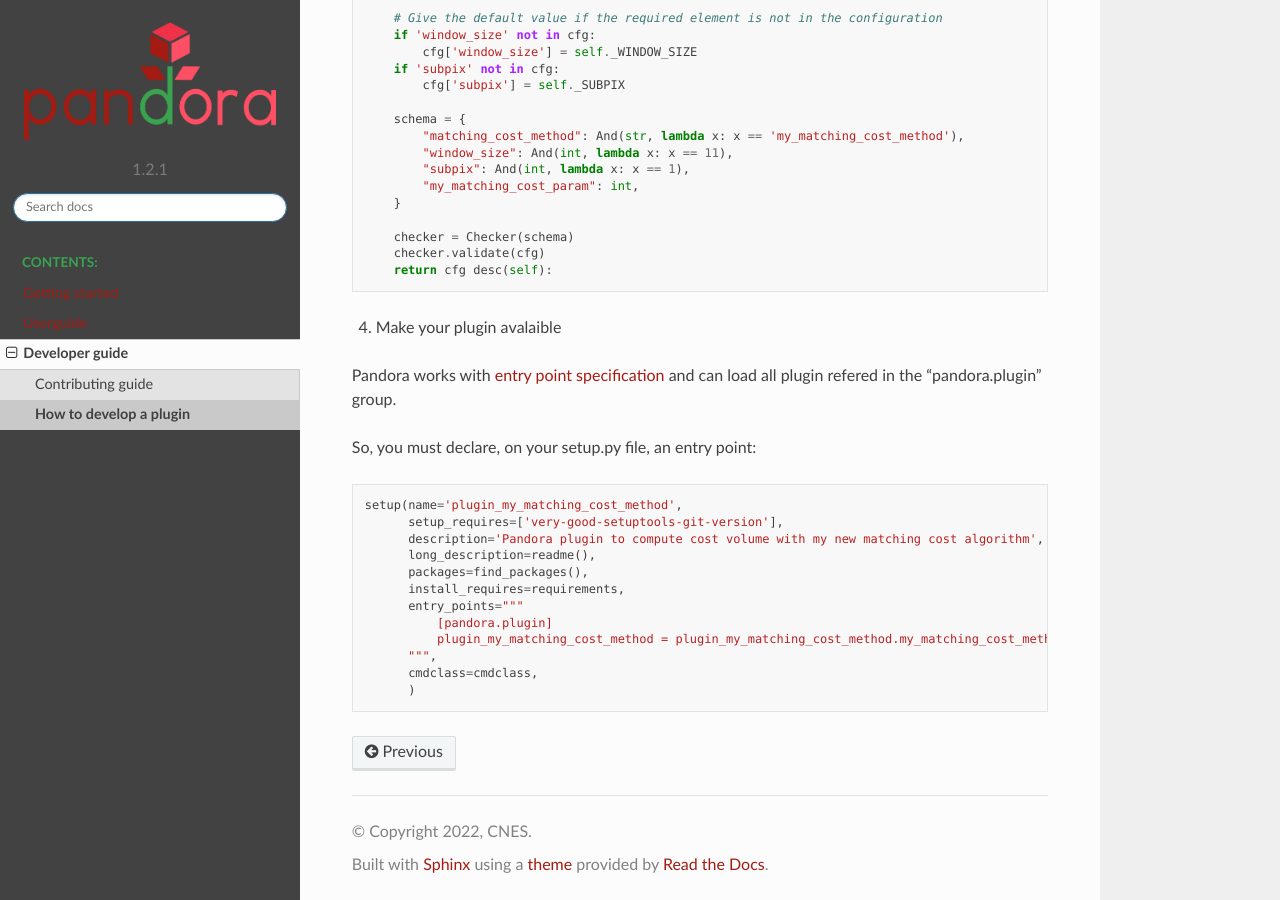
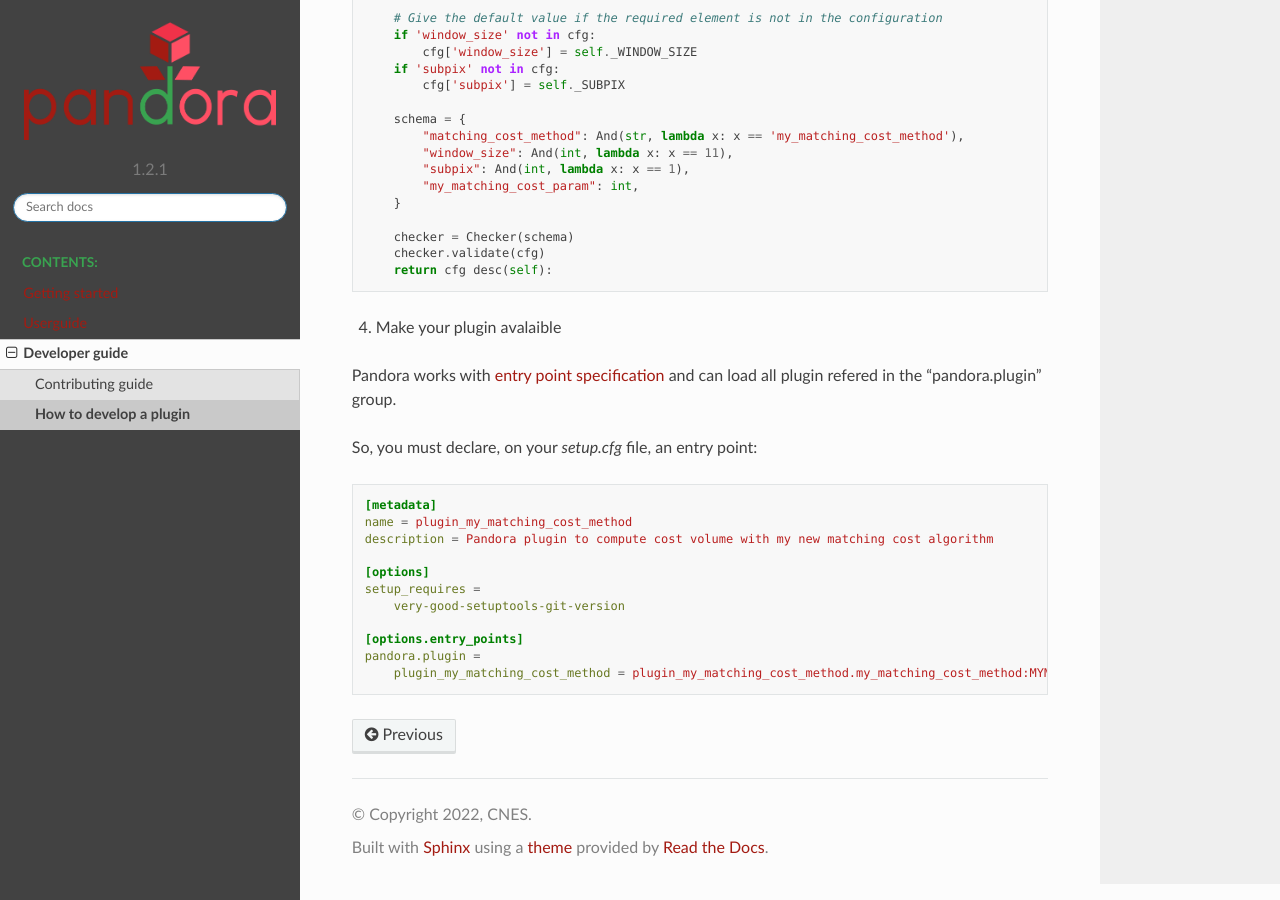
Before and after one commit to CNES/Pandora, a Sphinx documentation site: the page built from docs/source/developer_guide/your_plugin.rst, in a window 1280 px wide and 900 px high, scrolled down 997 px. Built offline with Sphinx 7.4.7 and the Read the Docs theme 2.0.0, drawn with Linux system fonts in a browser that asks for light colours; formulas are drawn with MathJax 3; pages that are not in the unit, such as notebooks, are missing from menus.

Commit message:
doc: describe plugin registration as it is realy done

```diff
--- a/docs/source/developer_guide/your_plugin.rst
+++ b/docs/source/developer_guide/your_plugin.rst
@@ -72,19 +72,18 @@ Each subpackage of Pandora, representing one particular step, defines an `abstra
 Pandora works with `entry point specification <https://packaging.python.org/specifications/entry-points/>`_
 and can load all plugin refered in the "pandora.plugin" group.
 
-So, you must declare, on your setup.py file, an entry point:
+So, you must declare, on your `setup.cfg` file, an entry point:
 
-.. sourcecode:: python
+.. sourcecode:: cfg
 
-    setup(name='plugin_my_matching_cost_method',
-          setup_requires=['very-good-setuptools-git-version'],
-          description='Pandora plugin to compute cost volume with my new matching cost algorithm',
-          long_description=readme(),
-          packages=find_packages(),
-          install_requires=requirements,
-          entry_points="""
-              [pandora.plugin]
-              plugin_my_matching_cost_method = plugin_my_matching_cost_method.my_matching_cost_method:MYMATCHINGCOST
-          """,
-          cmdclass=cmdclass,
-          )
+    [metadata]
+    name = plugin_my_matching_cost_method
+    description = Pandora plugin to compute cost volume with my new matching cost algorithm
+
+    [options]
+    setup_requires =
+        very-good-setuptools-git-version
+
+    [options.entry_points]
+    pandora.plugin =
+        plugin_my_matching_cost_method = plugin_my_matching_cost_method.my_matching_cost_method:MYMATCHINGCOST
```
